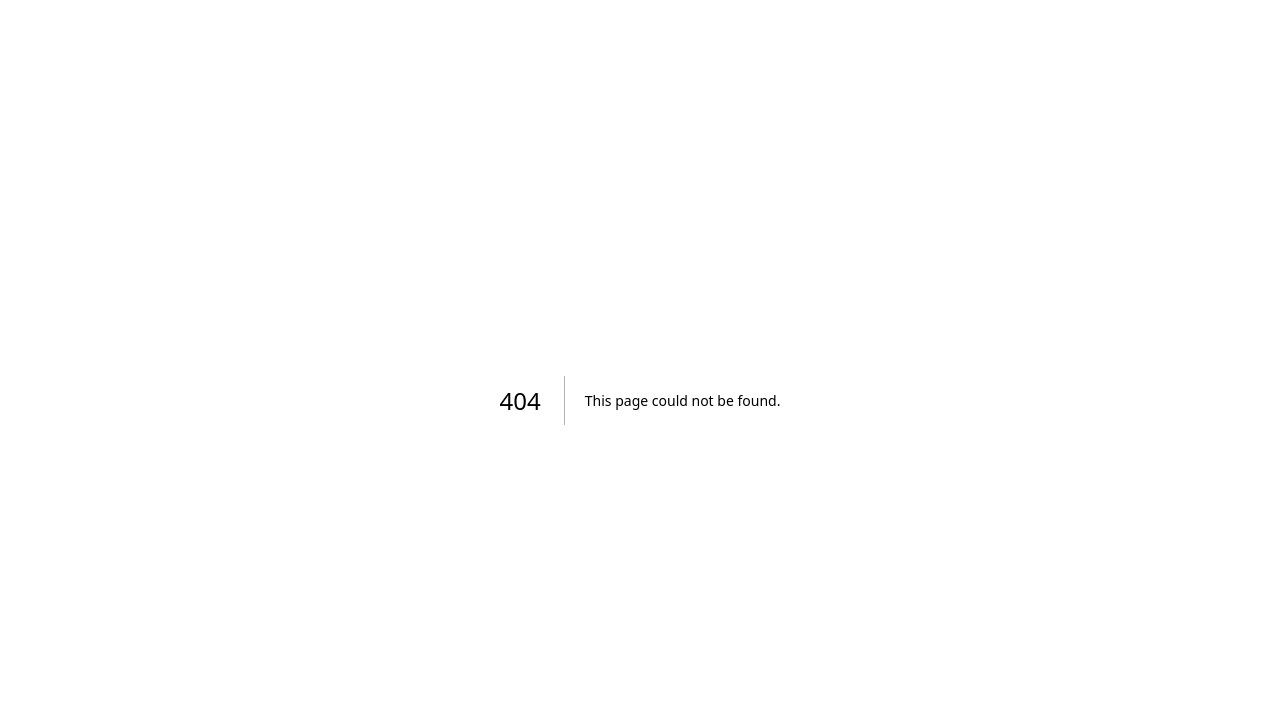
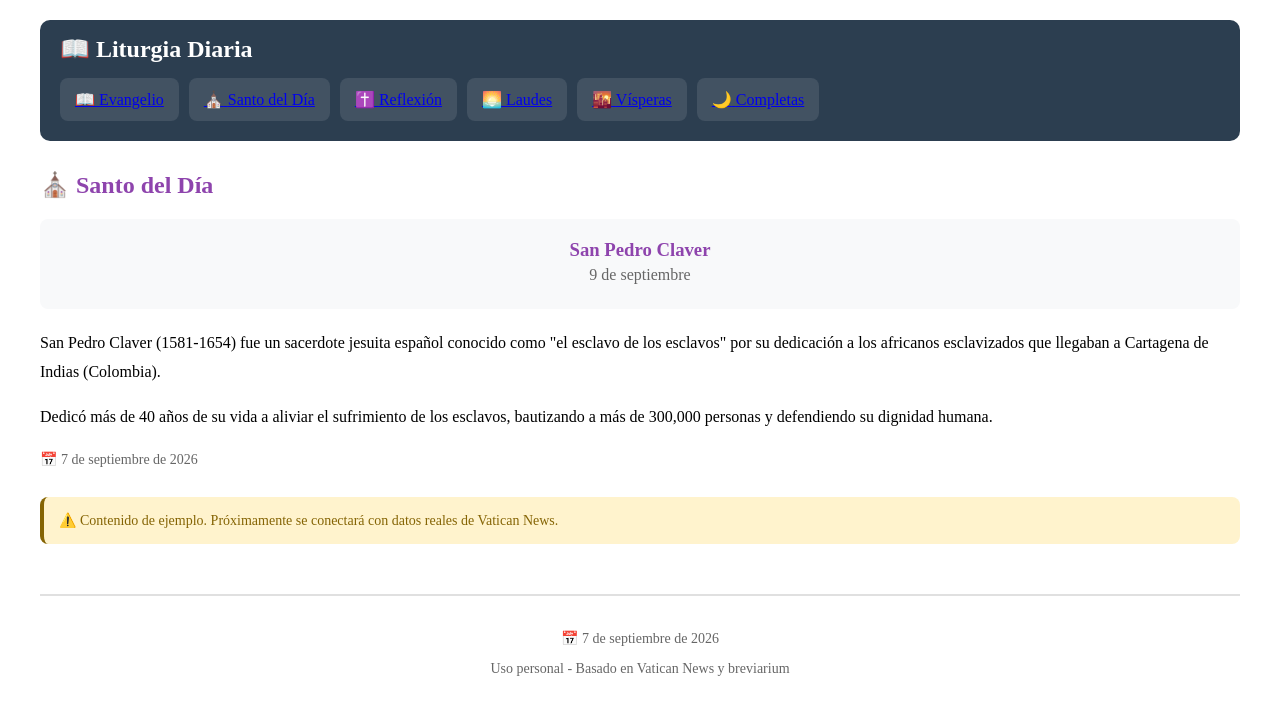
Before and after one commit to MatiasW380/liturgia-diaria, a Next.js app: page /santo in a window 1280 px wide. Before the commit this address had no page. Shown: the top 714 px of the page. Built offline with nearby package versions, Linux system fonts and the light colour scheme.

Commit message:
Add Santo component with saint information

```diff
--- /dev/null
+++ b/pages/santo.js
@@ -0,0 +1,51 @@
+import Layout from '../components/Layout';
+
+export default function Santo() {
+  return (
+    <Layout>
+      <div className="card">
+        <h2 className="card-title" style={{ color: '#8e44ad', borderBottomColor: '#8e44ad' }}>
+          ⛪ Santo del Día
+        </h2>
+
+        <div style={{
+          backgroundColor: '#f8f9fa',
+          padding: '20px',
+          borderRadius: '8px',
+          marginBottom: '20px',
+          textAlign: 'center'
+        }}>
+          <h3 style={{ color: '#8e44ad', margin: 0 }}>San Pedro Claver</h3>
+          <p style={{ color: '#666', margin: '5px 0' }}>9 de septiembre</p>
+        </div>
+
+        <div style={{ lineHeight: '1.8' }}>
+          <p>
+            San Pedro Claver (1581-1654) fue un sacerdote jesuita español conocido como
+            "el esclavo de los esclavos" por su dedicación a los africanos esclavizados
+            que llegaban a Cartagena de Indias (Colombia).
+          </p>
+          <p style={{ marginTop: '15px' }}>
+            Dedicó más de 40 años de su vida a aliviar el sufrimiento de los esclavos,
+            bautizando a más de 300,000 personas y defendiendo su dignidad humana.
+          </p>
+          <p style={{ marginTop: '15px', color: '#666', fontSize: '14px' }}>
+            📅 {new Date().toLocaleDateString('es-ES', { year: 'numeric', month: 'long', day: 'numeric' })}
+          </p>
+        </div>
+
+        <div style={{
+          marginTop: '25px',
+          padding: '15px',
+          backgroundColor: '#fff3cd',
+          borderRadius: '8px',
+          borderLeft: '4px solid #856404'
+        }}>
+          <p style={{ margin: 0, fontSize: '14px', color: '#856404' }}>
+            ⚠️ Contenido de ejemplo. Próximamente se conectará con datos reales de Vatican News.
+          </p>
+        </div>
+      </div>
+    </Layout>
+  );
+}
```
